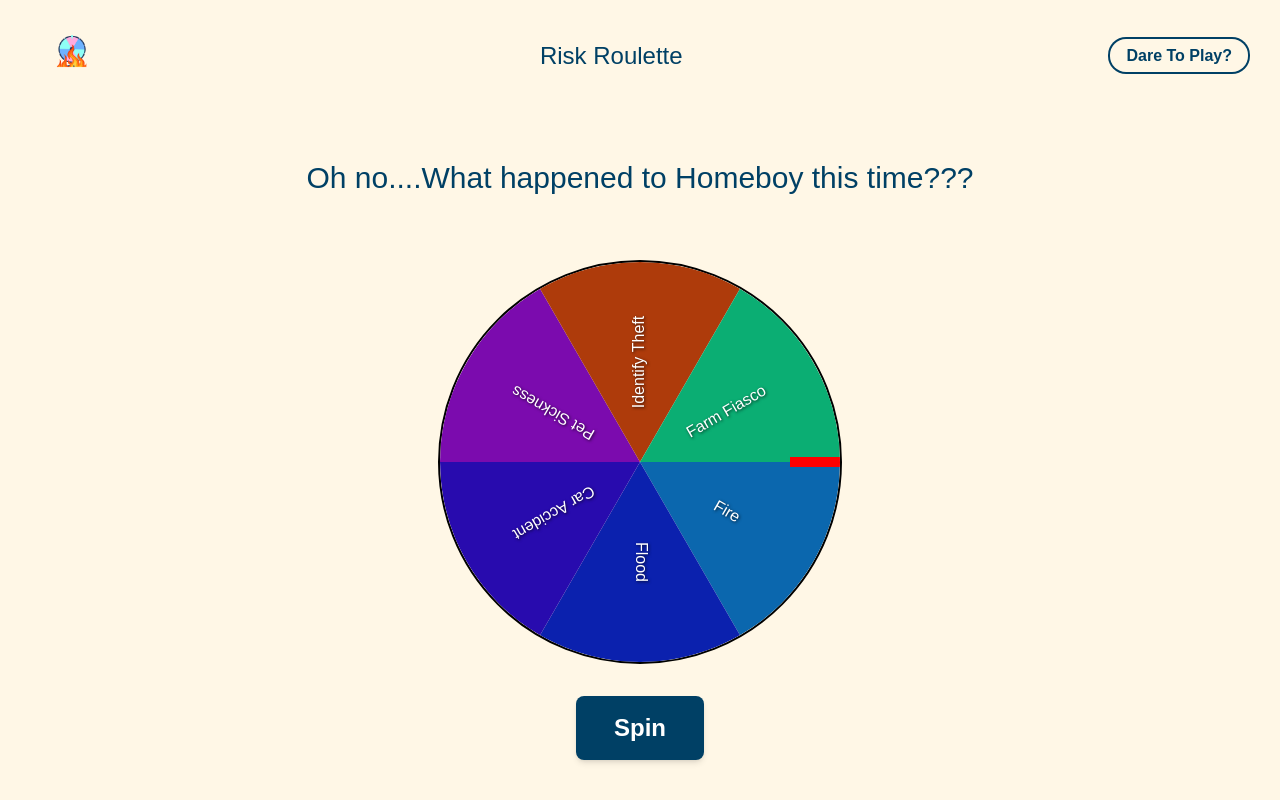
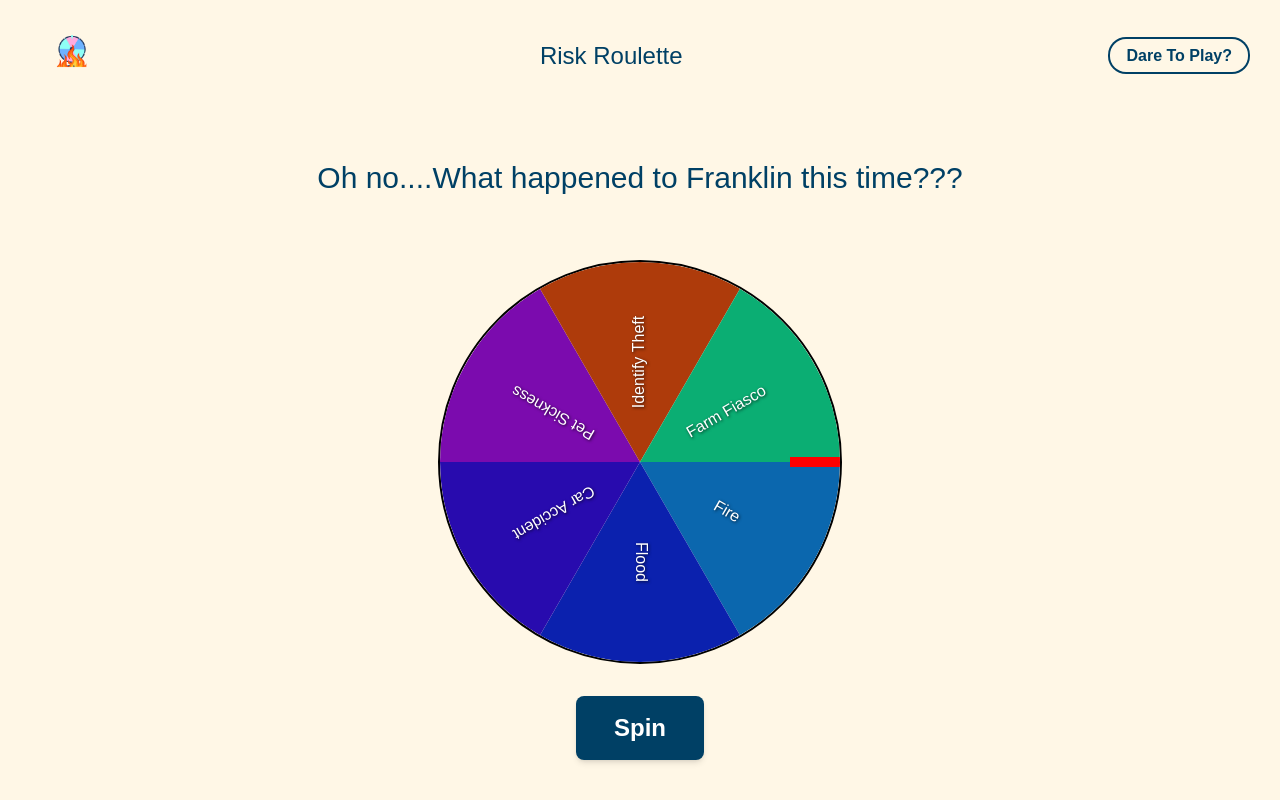
Before and after one commit to halee-t/risk-roulette, a React (Create React App) app: page /wheel in a window 1280 px wide. Built offline with nearby package versions, Linux system fonts and the light colour scheme.

Commit message:
Franklin...not homeboy

```diff
--- a/src/components/NewWheel.tsx
+++ b/src/components/NewWheel.tsx
@@ -189,7 +189,7 @@ export const NewWheel: React.FC<Props> = ({ participants }) => {
   return (
     <div className="flex flex-col justify-center items-center mt-[5rem]">
       <h1 className="text-3xl semibold text-primary mb-[4rem]">
-        Oh no....What happened to Homeboy this time???
+        Oh no....What happened to Franklin this time???
       </h1>
       {/*This is the wheel itself */}
       <canvas
```
